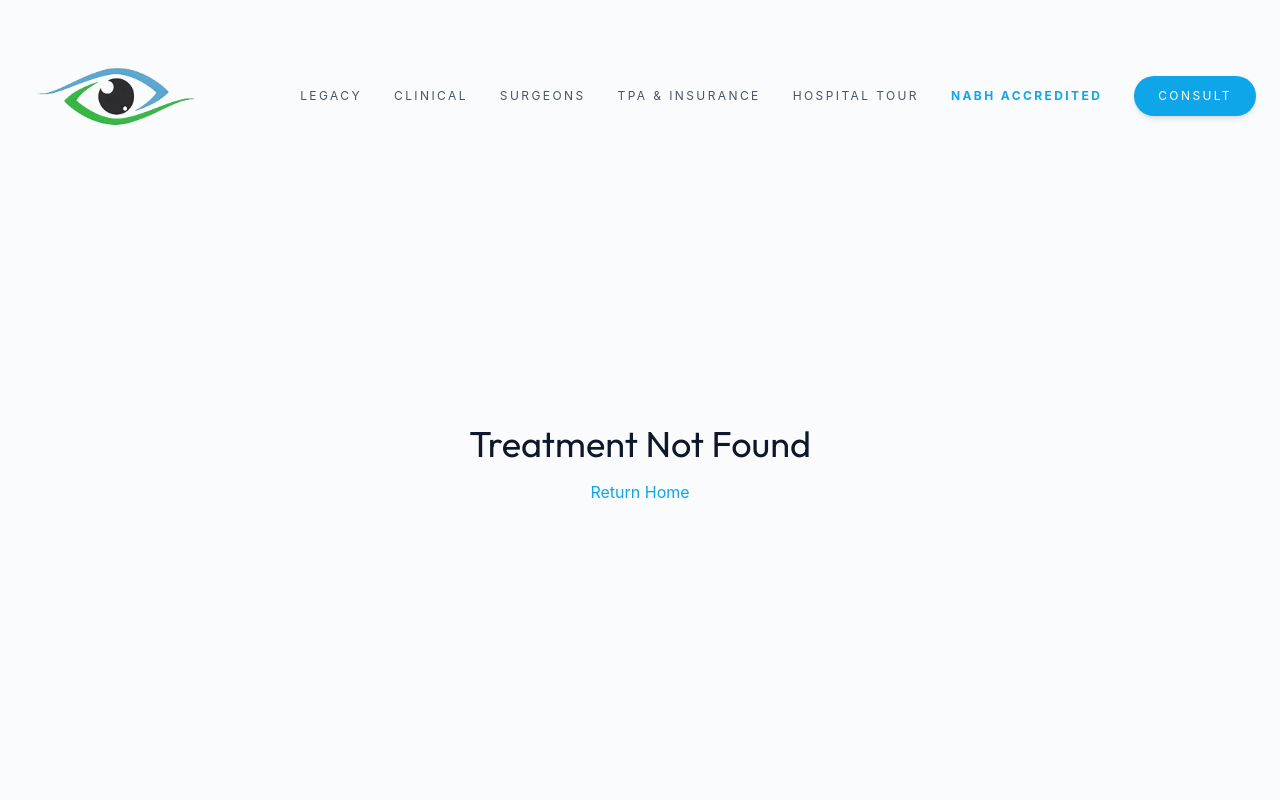
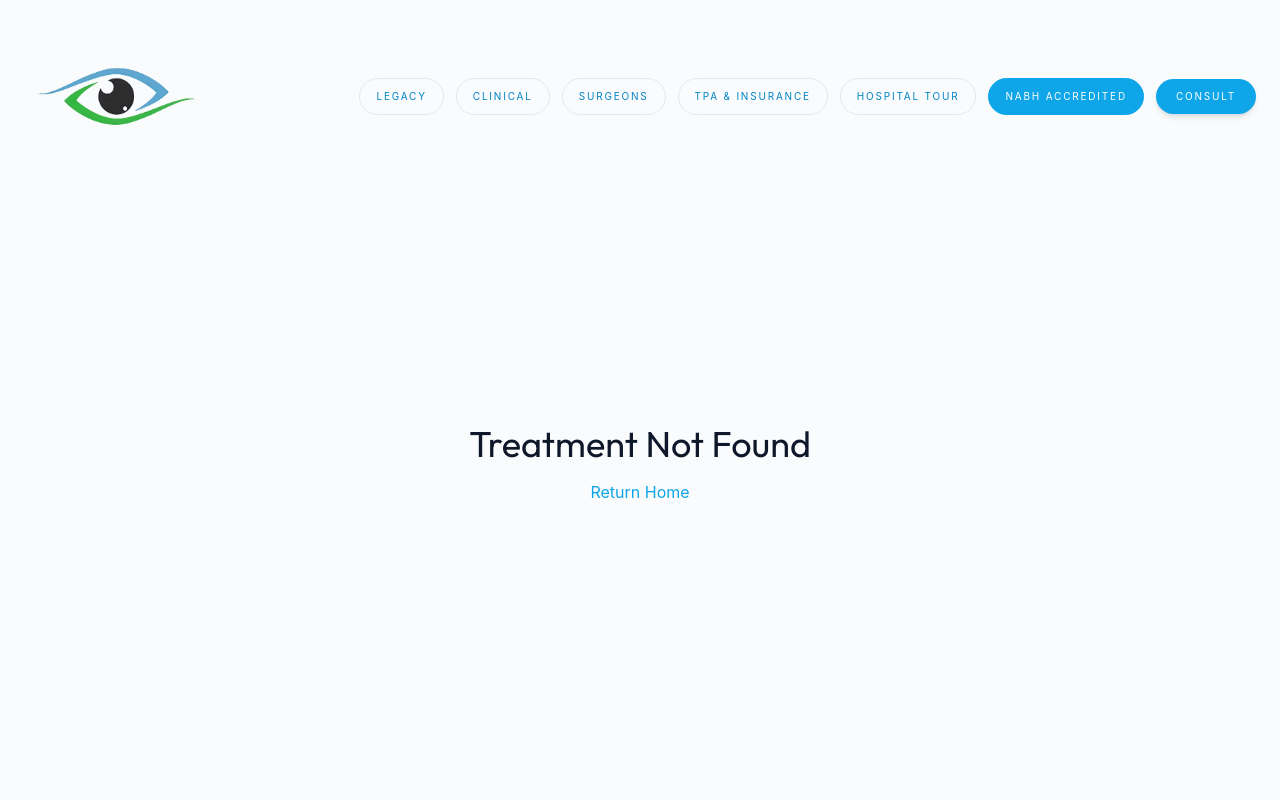
Before and after one commit to mohitvaish1931/jaipurn, a React (Vite) app: page /treatments/1 in a window 1280 px wide. Shown: the top 800 px of the page. Built offline with nearby package versions, Linux system fonts and the light colour scheme.

Commit message:
Adjust navigation pills to blue button style

```diff
--- a/src/components/Navbar.tsx
+++ b/src/components/Navbar.tsx
@@ -24,14 +24,14 @@ export default function Navbar() {
         </Link>
 
         {/* Desktop Menu */}
-        <div className="hidden xl:flex items-center gap-8">
-          <Link to="/about" className="font-sans text-xs tracking-[0.2em] uppercase text-slate-600 hover:text-slate-900 transition-colors">Legacy</Link>
-          <Link to="/treatments" className="font-sans text-xs tracking-[0.2em] uppercase text-slate-600 hover:text-slate-900 transition-colors">Clinical</Link>
-          <Link to="/doctors" className="font-sans text-xs tracking-[0.2em] uppercase text-slate-600 hover:text-slate-900 transition-colors">Surgeons</Link>
-          <Link to="/insurance" className="font-sans text-xs tracking-[0.2em] uppercase text-slate-600 hover:text-slate-900 transition-colors">TPA & Insurance</Link>
-          <Link to="/#hospital-tour" className="font-sans text-xs tracking-[0.2em] uppercase text-slate-600 hover:text-slate-900 transition-colors">Hospital Tour</Link>
-          <Link to="/nabh-accreditation" className="font-sans text-xs tracking-[0.2em] uppercase text-accent-500 hover:text-accent-600 font-bold transition-colors">NABH Accredited</Link>
-          <Link to="/appointment" className="font-sans text-xs tracking-[0.2em] uppercase text-white bg-accent-500 px-6 py-3 rounded-full hover:bg-accent-600 transition-colors duration-300 shadow-md">
+        <div className="hidden xl:flex items-center gap-3">
+          <Link to="/about" className="font-sans text-[10px] tracking-[0.18em] uppercase text-accent-600 bg-accent-50 border border-accent-200 rounded-full px-4 py-2.5 transition-all duration-300 hover:bg-accent-500 hover:text-white hover:border-accent-500">Legacy</Link>
+          <Link to="/treatments" className="font-sans text-[10px] tracking-[0.18em] uppercase text-accent-600 bg-accent-50 border border-accent-200 rounded-full px-4 py-2.5 transition-all duration-300 hover:bg-accent-500 hover:text-white hover:border-accent-500">Clinical</Link>
+          <Link to="/doctors" className="font-sans text-[10px] tracking-[0.18em] uppercase text-accent-600 bg-accent-50 border border-accent-200 rounded-full px-4 py-2.5 transition-all duration-300 hover:bg-accent-500 hover:text-white hover:border-accent-500">Surgeons</Link>
+          <Link to="/insurance" className="font-sans text-[10px] tracking-[0.18em] uppercase text-accent-600 bg-accent-50 border border-accent-200 rounded-full px-4 py-2.5 transition-all duration-300 hover:bg-accent-500 hover:text-white hover:border-accent-500">TPA & Insurance</Link>
+          <Link to="/#hospital-tour" className="font-sans text-[10px] tracking-[0.18em] uppercase text-accent-600 bg-accent-50 border border-accent-200 rounded-full px-4 py-2.5 transition-all duration-300 hover:bg-accent-500 hover:text-white hover:border-accent-500">Hospital Tour</Link>
+          <Link to="/nabh-accreditation" className="font-sans text-[10px] tracking-[0.18em] uppercase text-white bg-accent-500 border border-accent-500 rounded-full px-4 py-2.5 transition-all duration-300 hover:bg-accent-600 hover:border-accent-600">NABH Accredited</Link>
+          <Link to="/appointment" className="font-sans text-[10px] tracking-[0.18em] uppercase text-white bg-accent-500 px-5 py-2.5 rounded-full hover:bg-accent-600 transition-colors duration-300 shadow-md">
             Consult
           </Link>
         </div>
```
